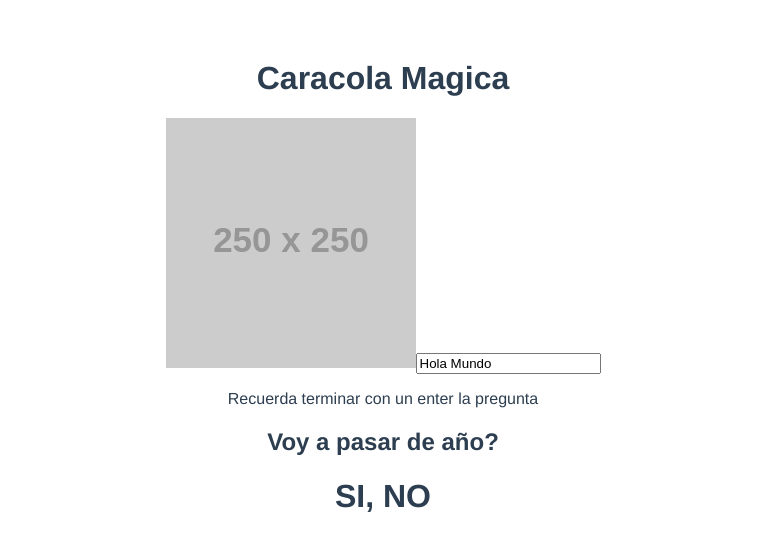
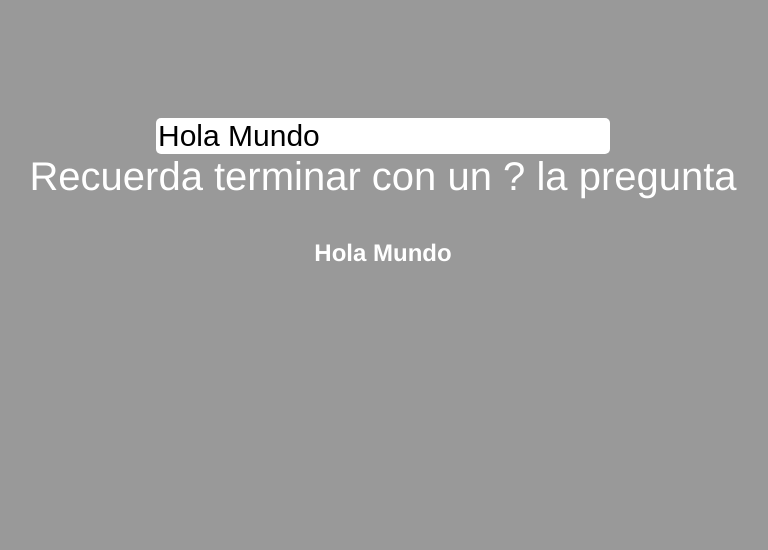
Before and after one commit to Ades28293/pw_u2_v_p4_mc, a Vue app: page / in a window 1280 px wide. Shown: the top 550 px of the page, without its empty margins (257-1025 px from the left). Built offline with nearby package versions, Linux system fonts and the light colour scheme.

Commit message:
Consumo de APIs

```diff
--- a/src/components/CaracolaMagica.vue
+++ b/src/components/CaracolaMagica.vue
@@ -1,27 +1,103 @@
 <template>
     <h1>Caracola Magica</h1>
-    <img src="https://via.placeholder.com/250" alt="No se puede cargar">
+    <img v-if="rutaImagen" v-bind:src="rutaImagen" alt="No se puede cargar">
 
-    <input v-model="pregunta" type="text" placeholder="Hazme una Preguntame">
-    <p>Recuerda terminar con un enter la pregunta</p>
+    <div class="bg-dark"></div>
 
-    <div>
-        <h2>Voy a pasar de año?</h2>
-        <h1>SI, NO</h1>
+    <div class="contenedor">
+        <input v-model="pregunta" type="text" placeholder="Hazme una Preguntame">
+        <p>Recuerda terminar con un ? la pregunta</p>
+
+        <div>
+            <h2>{{ pregunta }}</h2>
+            <h1>{{ respuesta }}</h1>
+        </div>
     </div>
-
-
 </template>
 
 <script>
+
+
 export default {
-    data(){
-        return{
-            pregunta: 'Hola Mundo'
+    data() {
+        return {
+            pregunta: 'Hola Mundo',
+            //creo las variables para igualarles en el metodo consumir api y poderlas utilizar
+            respuesta: '',
+            rutaImagen: null,
+
+        };
+
+    }, watch: {
+        pregunta(value, oldValue) {
+            console.log(value);
+            console.log(oldValue);
+            if (value.includes("?")) { //condicion que controla lo que ingresa->si ingresa el signo de incognita para consumir el api
+                console.log("Consumir API");
+                this.consumirAPI()
+            }
+        },
+
+    },
+    methods: {
+        async consumirAPI() {
+            const respuesta = await fetch('https://yesno.wtf/api').then(r => r.json())
+            console.log(respuesta)
+
+            //desustrucración //para utilizar en todo el lugar debemos guardar en el data para utilizarle
+            const { answer, image } = respuesta;
+
+
+            console.log(answer)
+            console.log(image)
+            this.respuesta = answer
+            this.rutaImagen = image
+
+
+
         }
-    }
+
+    },
+
 
 }
 </script>
 
-<style></style>
+<style>
+img,.bg-dark { /* utilizamos el mismo estilo para los tipos de selectores*/
+
+    height: 100vh;
+    width: 100vw;
+    left: 0px;
+    max-height: 100%;
+    max-width: 100%;
+    position: fixed;
+    /*inicie desde el tope*/
+    top: 0px;
+}
+
+.bg-dark{
+    background-color: rgba(0, 0, 0, 0.4);
+}
+.contenedor{
+    /**poner hacia adelante ya q la imagen me impedia hacerlo */
+    position: relative;
+
+}
+input{
+    width: 450px;
+    padding: 10px,15px;
+    border-radius: 5px;
+    border: none;
+    font-size: 30px;
+}
+p,h1,h2{
+    color: white;
+}
+
+p{
+    font-size: 40px;
+    margin-top: 0px;
+}
+
+</style>
```
